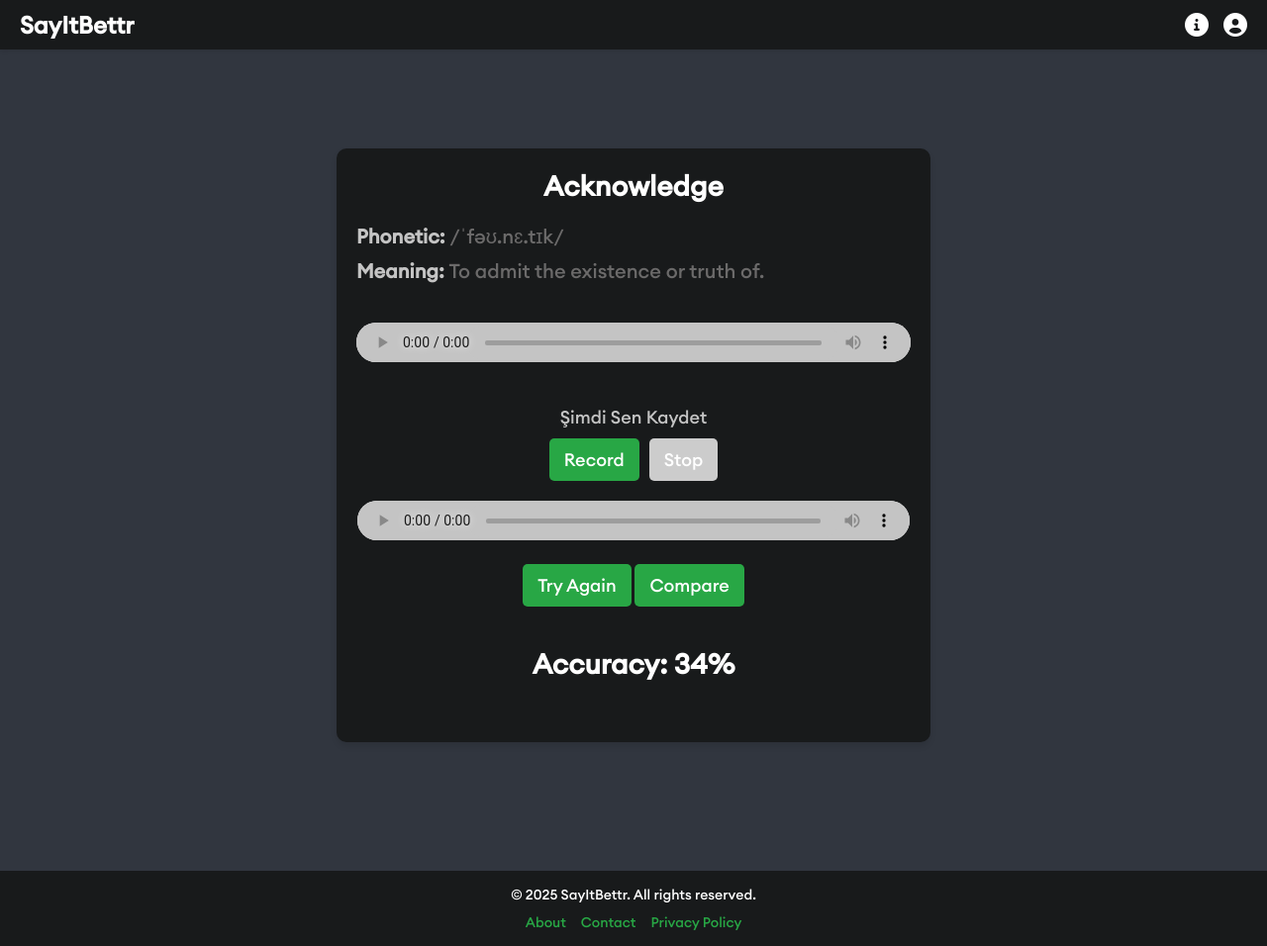
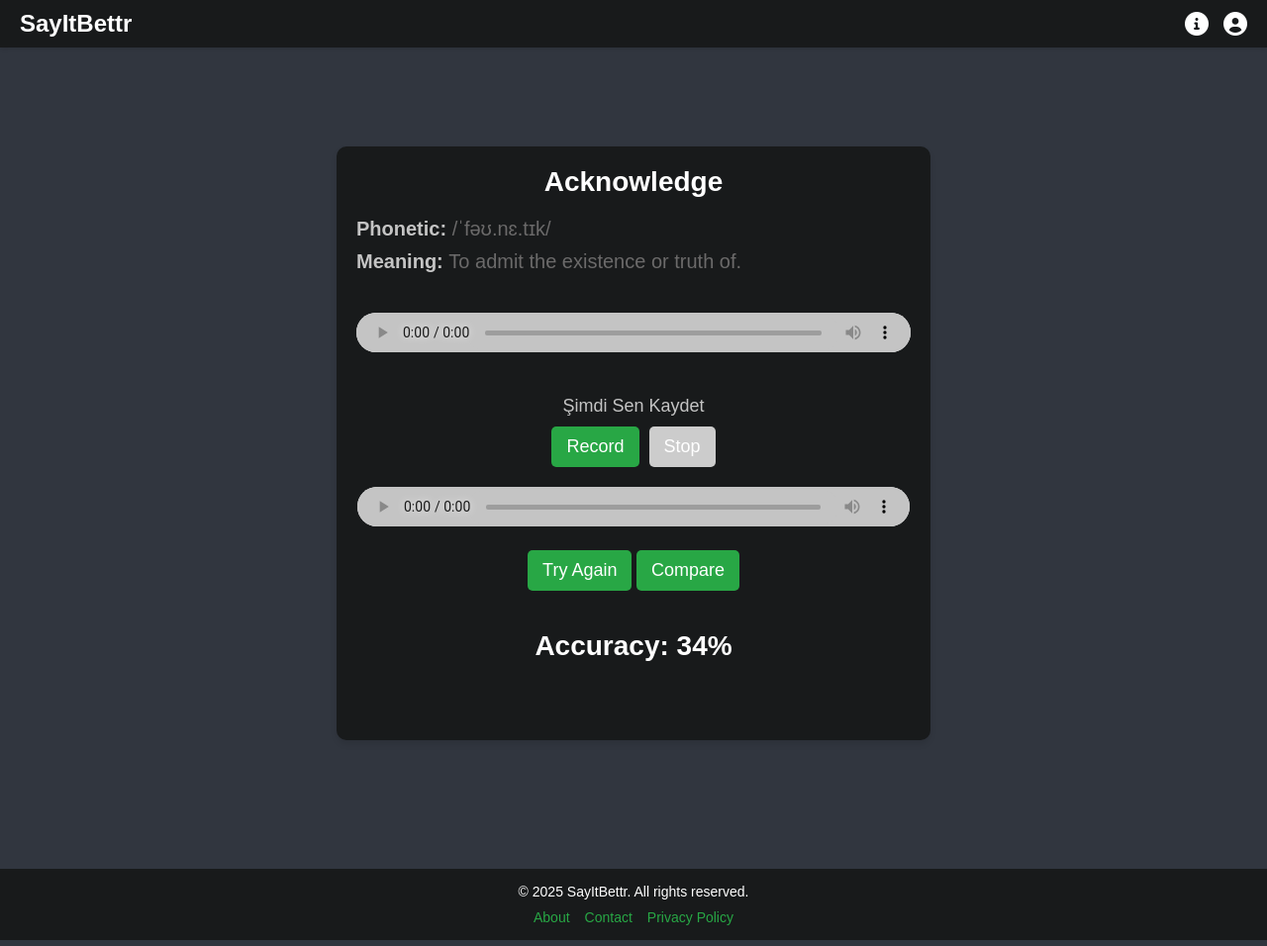
Before and after one commit to berrakoc/SayItBettr, a Python web app: template src/main/resources/templates/word.html in a window 1280 px wide. Shown: the whole page at 99% size. Run offline with Jinja, Linux system fonts and the light colour scheme; the template is opened without the code that fills it, so the values that code supplies are empty; some web fonts are replaced.

Commit message:
font url fixed

```diff
--- a/src/main/resources/static/css/home.css
+++ b/src/main/resources/static/css/home.css
@@ -1,6 +1,6 @@
 @font-face {
     font-family: 'Euclid';
-    src: url('static/font/Euclid Circular A Medium.ttf') format('truetype');
+    src: url('/static/font/Euclid Circular A Medium.ttf') format('truetype');
 }
 
 * {
--- a/src/main/resources/static/css/login.css
+++ b/src/main/resources/static/css/login.css
@@ -7,7 +7,7 @@
 }
 @font-face {
     font-family: 'Euclid';
-    src: url('static/font/Euclid Circular A Medium.ttf') format('truetype');
+    src: url('/static/font/Euclid Circular A Medium.ttf') format('truetype');
 }
 
 
--- a/src/main/resources/static/css/profile.css
+++ b/src/main/resources/static/css/profile.css
@@ -1,6 +1,6 @@
 @font-face {
     font-family: "Euclid";
-    src: url("static/font/Euclid Circular A Medium.ttf") format("truetype");
+    src: url("/static/font/Euclid Circular A Medium.ttf") format("truetype");
 }
 
 * {
--- a/src/main/resources/static/css/signup.css
+++ b/src/main/resources/static/css/signup.css
@@ -1,6 +1,6 @@
 @font-face {
     font-family: 'Euclid';
-    src: url('static/font/Euclid Circular A Medium.ttf') format('truetype');
+    src: url('/static/font/Euclid Circular A Medium.ttf') format('truetype');
 }
 
 * {
--- a/src/main/resources/static/css/word.css
+++ b/src/main/resources/static/css/word.css
@@ -1,6 +1,6 @@
 @font-face {
     font-family: "Euclid";
-    src: url("static/font/Euclid Circular A Medium.ttf") format("truetype");
+    src: url("/static/font/Euclid Circular A Medium.ttf") format("truetype");
 }
 
 * {
```
Also changed, not shown: src/main/resources/static/font/Euclid Circular A Medium.ttf (deleted).
